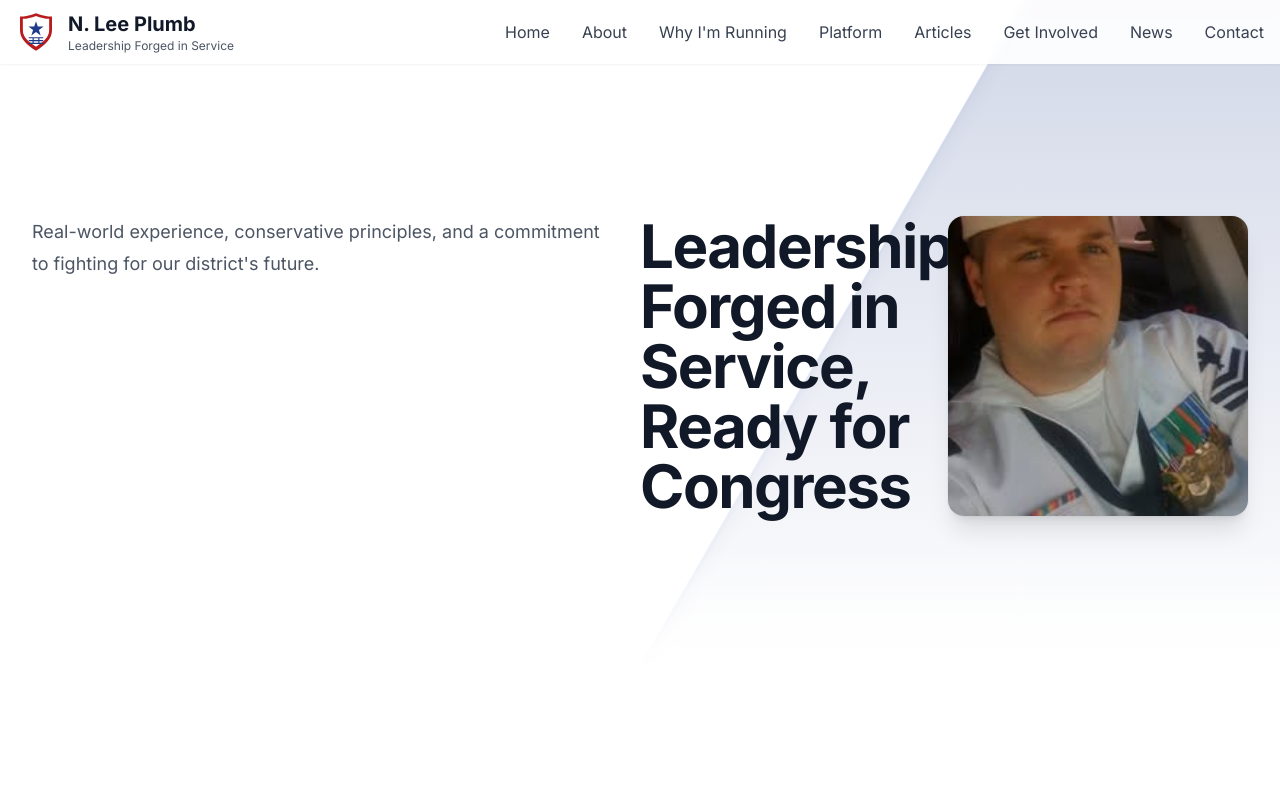
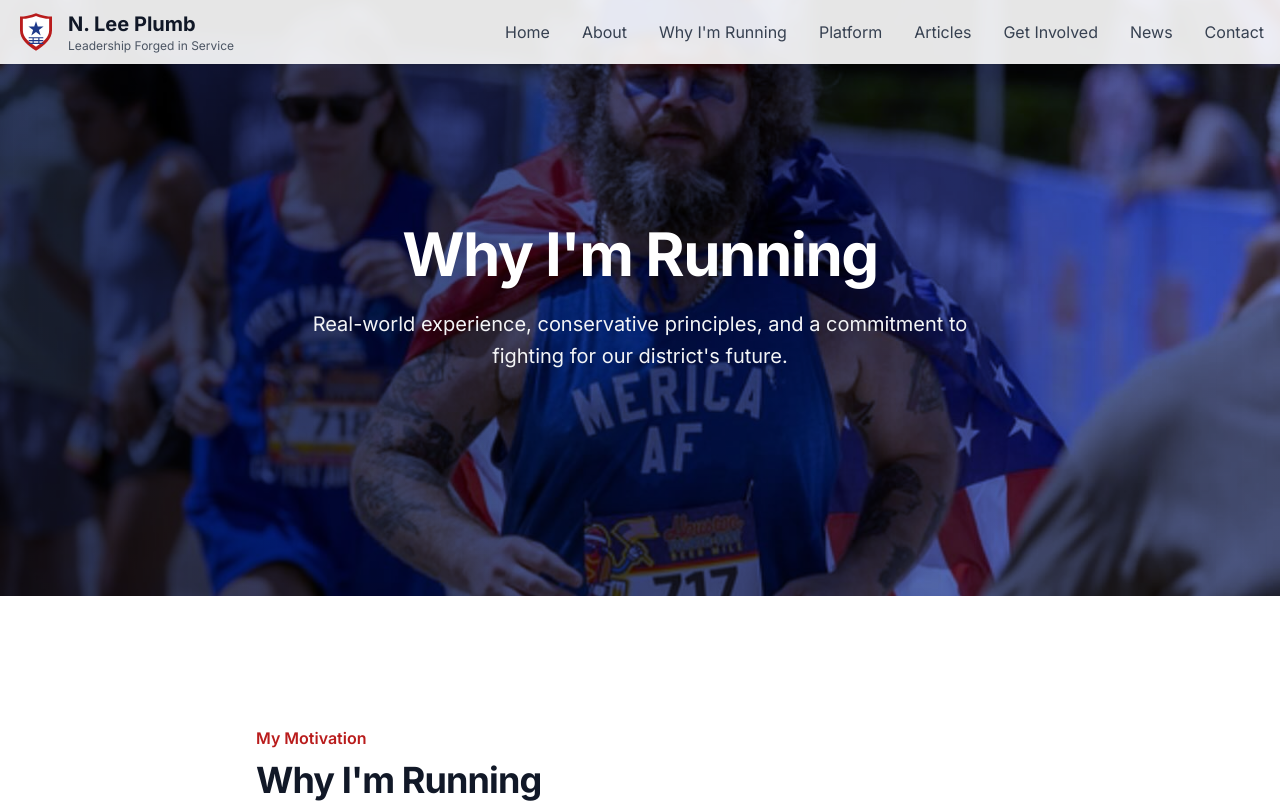
Before and after one commit to lunchwolfjoe/politico, a Next.js app: page /why-im-running in a window 1280 px wide. Shown: the top 803 px of the page. Built offline with nearby package versions, Linux system fonts and the light colour scheme.

Commit message:
Update banner image positioning on Why I'm Running and Contact pages to match home page

```diff
--- a/src/app/contact/page.tsx
+++ b/src/app/contact/page.tsx
@@ -110,19 +110,25 @@ export default function ContactPage() {
   return (
     <div className="min-h-screen bg-gray-50">
       {/* Hero Section */}
-      <div className="relative isolate overflow-hidden">
+      <div className="relative">
+        {/* Background image with overlay */}
         <div className="absolute inset-0">
-          <Image
-            src={imagePaths.contact.hero}
-            alt="Contact us hero image"
-            className="h-full w-full object-cover"
-            width={1920}
-            height={1080}
-            priority
-          />
-          <div className="absolute inset-0 bg-gradient-to-r from-red-700/80 to-blue-900/80 mix-blend-multiply" />
+          <div className="h-full w-full overflow-hidden">
+            <img
+              src="/images/personal/merica.jpg"
+              alt="Candidate portrait"
+              className="h-full w-full object-cover"
+              style={{
+                maxHeight: "100%",
+                objectPosition: "center 10%"
+              }}
+            />
+          </div>
+          <div className="absolute inset-0 bg-gradient-to-r from-blue-950/90 to-blue-800/70 mix-blend-multiply" />
         </div>
-        <div className="relative px-6 py-24 sm:py-32 lg:px-8">
+
+        {/* Hero content */}
+        <div className="relative py-32 px-6 sm:py-40 lg:py-56 lg:px-8">
           <div className="mx-auto max-w-2xl text-center">
             <h1 className="text-4xl font-bold tracking-tight text-white sm:text-6xl">
               Get in Touch
--- a/src/app/why-im-running/page.tsx
+++ b/src/app/why-im-running/page.tsx
@@ -5,37 +5,36 @@ import { ShieldCheckIcon, BuildingOffice2Icon, UserGroupIcon } from '@heroicons/
 export default function WhyImRunningPage() {
   return (
     <div className="bg-white">
-      {/* Hero Section - Option: Use a relevant personal image like Navy or Iraq */}
-      <div className="relative isolate overflow-hidden bg-gradient-to-b from-blue-900/20 pt-14">
-         <div
-          className="absolute inset-y-0 right-1/2 -z-10 -mr-96 w-[200%] origin-top-right skew-x-[-30deg] bg-white shadow-xl shadow-blue-900/10 ring-1 ring-blue-50 sm:-mr-80 lg:-mr-96"
-          aria-hidden="true"
-        />
-        <div className="mx-auto max-w-7xl px-6 py-32 sm:py-40 lg:px-8">
-          <div className="mx-auto max-w-2xl lg:mx-0 lg:grid lg:max-w-none lg:grid-cols-2 lg:gap-x-16 lg:gap-y-6 xl:grid-cols-1 xl:grid-rows-1 xl:gap-x-8">
-            <h1 className="max-w-2xl text-4xl font-bold tracking-tight text-gray-900 sm:text-6xl lg:col-span-2 xl:col-auto">
-              Leadership Forged in Service, Ready for Congress
+      {/* Hero Section */}
+      <div className="relative">
+        {/* Background image with overlay */}
+        <div className="absolute inset-0">
+          <div className="h-full w-full overflow-hidden">
+            <img
+              src="/images/personal/merica.jpg"
+              alt="Candidate portrait"
+              className="h-full w-full object-cover"
+              style={{
+                maxHeight: "100%",
+                objectPosition: "center 10%"
+              }}
+            />
+          </div>
+          <div className="absolute inset-0 bg-gradient-to-r from-blue-950/90 to-blue-800/70 mix-blend-multiply" />
+        </div>
+
+        {/* Hero content */}
+        <div className="relative py-32 px-6 sm:py-40 lg:py-56 lg:px-8">
+          <div className="mx-auto max-w-2xl text-center">
+            <h1 className="text-4xl font-bold tracking-tight text-white sm:text-6xl">
+              Why I'm Running
             </h1>
-            <div className="mt-6 max-w-xl lg:mt-0 xl:col-end-1 xl:row-start-1">
-              <p className="text-lg leading-8 text-gray-600">
-                Real-world experience, conservative principles, and a commitment to fighting for our district's future.
-              </p>
-            </div>
-             <div className="mt-10 max-w-lg sm:mt-16 lg:mt-0 lg:max-w-none lg:row-span-2 lg:row-end-2 lg:col-span-2 lg:col-start-1 xl:row-start-1 xl:col-start-2">
-              <Image
-                className="h-full w-full max-w-lg rounded-2xl object-cover shadow-xl ring-1 ring-gray-400/10"
-                src="/images/personal/navy.jpg" // Placeholder - Use a strong relevant image
-                alt="N. Lee Plumb in Navy uniform"
-                width={800}
-                height={1067} // Adjust aspect ratio if needed
-                priority
-              />
-            </div>
+            <p className="mt-6 text-xl leading-8 text-gray-100">
+              Real-world experience, conservative principles, and a commitment to fighting for our district's future.
+            </p>
           </div>
         </div>
-        <div className="absolute inset-x-0 bottom-0 -z-10 h-24 bg-gradient-to-t from-white sm:h-32" />
       </div>
-
 
       {/* Main Content Section */}
       <div className="mx-auto max-w-7xl px-6 lg:px-8 py-24 sm:py-32">
```
